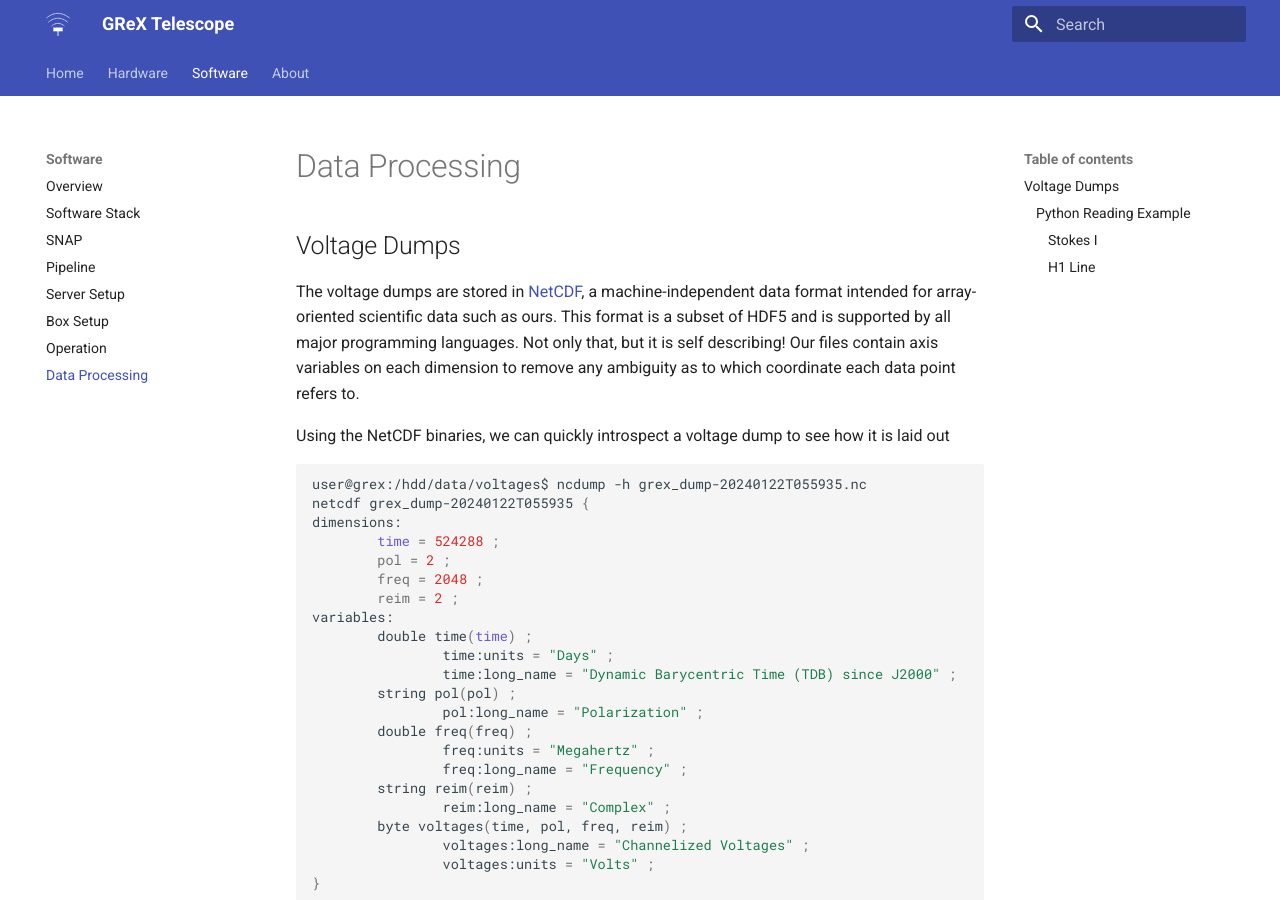
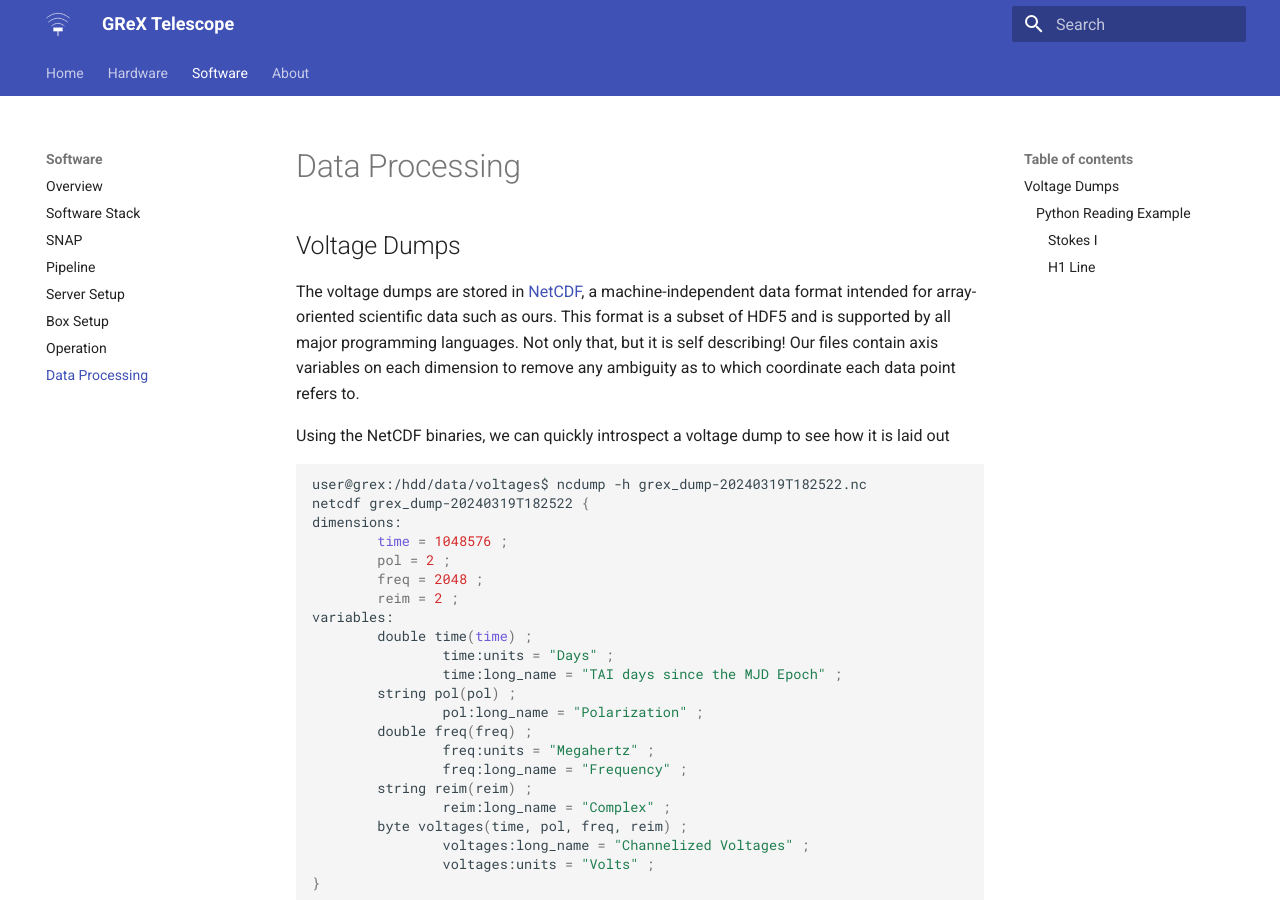
Before and after one commit to courtneyjkeeler/grex-telescope.github.io, an MkDocs documentation site: the page built from docs/software/data_processing.md, in a window 1280 px wide and 900 px high. Built offline with MkDocs 1.6.1 and Material for MkDocs 9.7.7, drawn with Linux system fonts in a browser that asks for light colours.

Commit message:
Update ncdump

````diff
--- a/docs/software/data_processing.md
+++ b/docs/software/data_processing.md
@@ -10,17 +10,17 @@ variables on each dimension to remove any ambiguity as to which coordinate each
 Using the NetCDF binaries, we can quickly introspect a voltage dump to see how it is laid out
 
 ```shell
-user@grex:/hdd/data/voltages$ ncdump -h grex_dump-20240122T055935.nc
-netcdf grex_dump-20240122T055935 {
+user@grex:/hdd/data/voltages$ ncdump -h grex_dump-20240319T182522.nc
+netcdf grex_dump-20240319T182522 {
 dimensions:
-        time = 524288 ;
+        time = 1048576 ;
         pol = 2 ;
         freq = 2048 ;
         reim = 2 ;
 variables:
         double time(time) ;
                 time:units = "Days" ;
-                time:long_name = "Dynamic Barycentric Time (TDB) since J2000" ;
+                time:long_name = "TAI days since the MJD Epoch" ;
         string pol(pol) ;
                 pol:long_name = "Polarization" ;
         double freq(freq) ;
@@ -72,6 +72,7 @@ Calculated by taking the time-average of the sum of magnitude squared of the vol
 ```python
 stokesi = np.square(abs(voltages), dtype='int32').sum(dim='pol', dtype='int32').sum(dim='reim', dtype='int32')
 ```
+
 Note that the original voltages are in "int8" format which is not enough to store squared voltages, and thus we are converting to "int32".
 
 #### H1 Line
````
